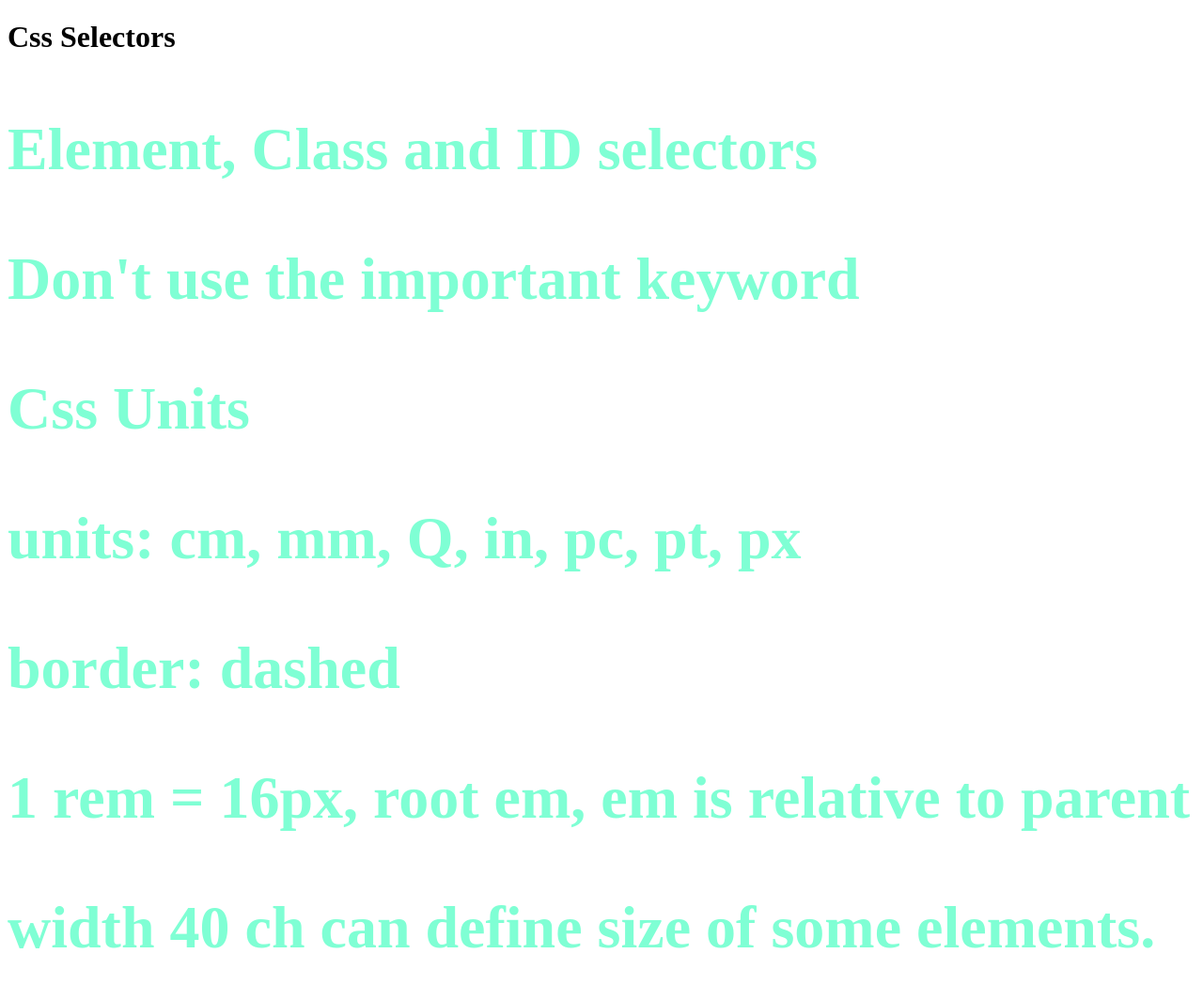
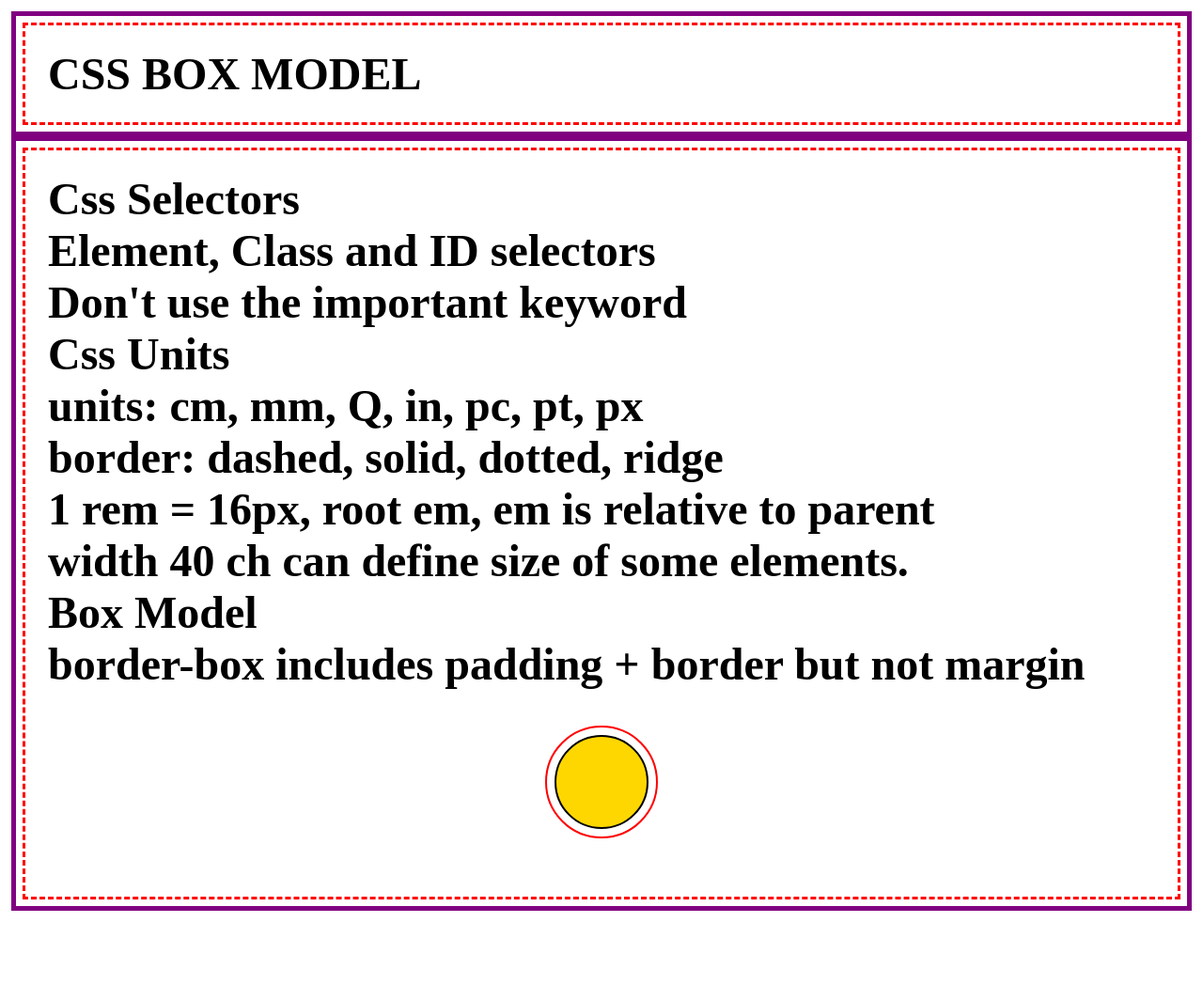
Before and after one commit to stark5200/CSS-tut, a plain HTML site: page lesson01/index.html in a window 1280 px wide. Shown: the whole page at 94% size. After the commit the page ends 981 px from the top, so only its background shows below. Drawn offline with Linux system fonts and the light colour scheme.

Commit message:
Box Model

```diff
--- a/lesson01/index.html
+++ b/lesson01/index.html
@@ -8,13 +8,21 @@
   <title>Lesson 01</title>
 </head>
 <body>
-  <h1>Css Selectors</p>
+  <header class="container">
+    <h1>CSS BOX MODEL</h1>
+  </header>
+  <main class="container">
+    <h1>Css Selectors</p>
     <p>Element, Class and ID selectors</p>
     <p>Don't use the important keyword</p>
     <p>Css Units</p>
     <p>units: cm, mm, Q, in, pc, pt, px</p>
-    <p>border: dashed</p>
+    <p>border: dashed, solid, dotted, ridge</p>
     <p>1 rem = 16px, root em, em is relative to parent</p>
     <p>width 40 ch can define size of some elements.</p>
+    <p>Box Model</p>
+    <p>border-box includes padding + border but not margin</p>
+    <div class="circle"></div>
+  </main>
 </body>
 </html>
--- a/lesson01/main.css
+++ b/lesson01/main.css
@@ -1,4 +1,25 @@
-p {
-  font-size: 64px;
-  color: aquamarine!important;
+* {
+  margin: 0;
+  padding: 0;
+  box-sizing: border-box;
 }
+
+.container {
+  border: dashed red;
+  font-size: 1.5rem;
+  margin: 1em;
+  padding: 1em;
+  outline: 5px solid purple;
+  outline-offset: 7px;
+}
+
+.circle {
+  margin: 3rem auto;
+  background-color: gold;
+  width: 100px;
+  height: 100px;
+  border-radius: 50px;
+  border: 2px solid black;
+  outline: 2px solid red;
+  outline-offset: 0.5rem;
+}
```
